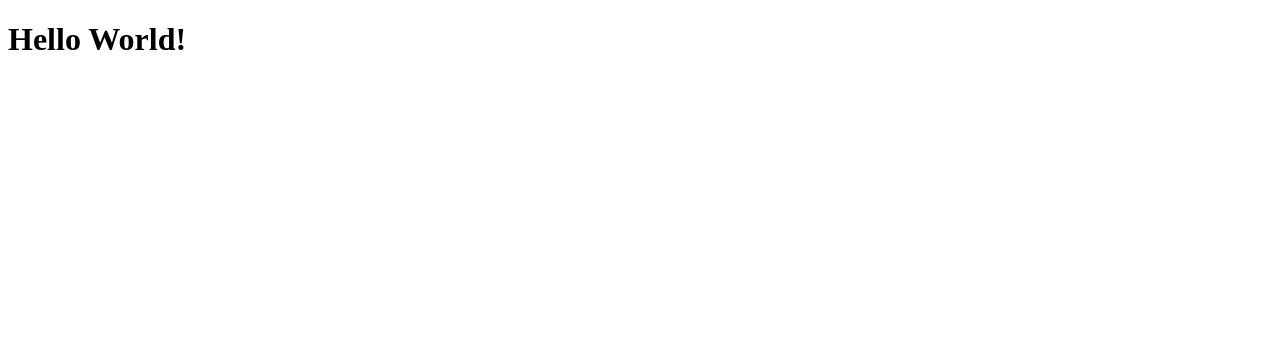
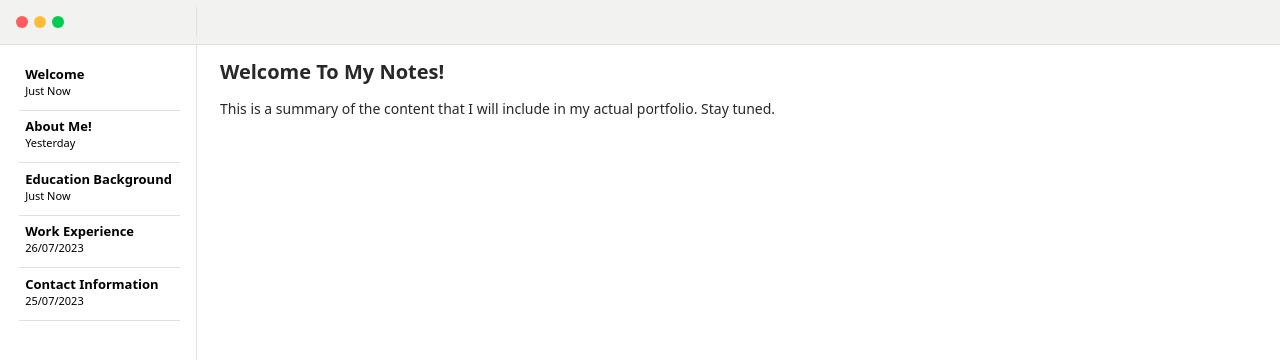
Before and after one commit to ansonyipannyee/my-personal-website, a plain HTML site: page index.html in a window 1280 px wide. Shown: the top 360 px of the page. Drawn offline with Linux system fonts and the light colour scheme.

Commit message:
structure of my webpage

```diff
--- a/index.html
+++ b/index.html
@@ -1,10 +1,62 @@
 <!DOCTYPE html>
 <html lang="en">
     <head>
-        <title>My Personal Website</title>
-      </head>
-      <body>
-        <h1>Hello World!</h1>
-      </body>
-    </html>
-</html>
+        <meta charset="utf-8">
+        <meta name="viewport" content="width=device-width">
+        <link rel="stylesheet" href="./style.css">
+        <title>Ann's Notes</title>
+    </head>
+
+    <body>
+        <div class="navbar-container">
+        <header>
+            <div class="wrapper">
+                <div class="btn close-btn"></div>
+                <div class="btn min-btn"></div>
+                <div class="btn max-btn"></div>
+            </div>
+        </header>
+        </div>
+
+        <div class="sidebar-container">
+            <div class="sidebar">
+                <ul class="list">
+                    <li class="item">
+                        <a href="./index.html">
+                            <button class="sidebar-btn">Welcome<br>
+                            <p class="day">Just Now</p></button>
+                        </a>
+                    </li>
+                    <li class="item">
+                        <a href="./about-me.html">
+                            <button class="sidebar-btn">About Me!<br>
+                            <p class="day">Yesterday</p></button>
+                        </a>
+                    </li>
+                    <li class="item">
+                        <a href="./education.html">
+                            <button class="sidebar-btn">Education Background<br>
+                            <p class="day">Just Now</p></button>
+                        </a>
+                    </li>
+                    <li class="item">
+                        <a href="./work.html">
+                            <button class="sidebar-btn">Work Experience<br>
+                            <p class="day">26/07/2023</p></button>
+                        </a>
+                    </li>
+                    <li class="item">
+                        <a href="./contact.html">
+                            <button class="sidebar-btn">Contact Information<br>
+                            <p class="day">25/07/2023</p></button>
+                        </a>
+                    </li>
+                </ul>
+            </div>
+            </div>
+
+        <div class="main">
+            <h1>Welcome To My Notes!</h1>
+            <p>This is a summary of the content that I will include in my actual portfolio. Stay tuned. </p>
+        </div>
+    </body>
--- /dev/null
+++ b/style.css
@@ -0,0 +1,169 @@
+body {
+    font-family: system-ui, -apple-system, BlinkMacSystemFont, 'Segoe UI', Roboto, Oxygen, Ubuntu, Cantarell, 'Open Sans', 'Helvetica Neue', sans-serif;
+    font-size: 13px;
+    color: #282828;
+    background-color: #FFFFFF;
+    margin: 0;
+}
+
+header {
+    background-color: #f2f2f1;
+    height: 30px;
+    width: auto;
+    padding-left: 10px;
+    padding-right: 10px;
+    padding-top: 7px;
+    padding-bottom: 7px;
+    border-bottom: 1px solid #e0e0e0;
+}
+
+.wrapper {
+    height: 30px;
+    width: 180px;
+    padding-left: 2.75px;
+    padding-right: 2.75px;
+    display: flex;
+    justify-content: left;
+    align-items: center;
+    border-right: 1px solid #e0e0e0;
+}
+
+.btn {
+    width: 12px;
+    height: 12px;
+    border-radius: 50%;
+    position: relative;
+    overflow: hidden;
+    cursor: pointer;
+    margin: 3px;
+}
+
+.btn:before, .btn:after {
+    content: "";
+    position: absolute;
+    top: 100%;
+    left: 50%;
+    transform: translate(-50%, -50%);
+    border-radius: 4px;
+    opacity: 0;
+    transition: 300ms;
+}
+
+.close-btn {
+    background: #FF5D5B;
+}
+
+.min-btn {
+    background: #FFBB39;
+}
+
+.max-btn {
+    background: #00CD4E;
+}
+
+.close-btn:before, .close-btn:after {
+    width: 1px;
+    height: 60%;
+    background: #313232;
+}
+
+.close-btn:before {
+    transform: translate(-50%,-50%) rotate(45deg);
+}
+
+.close-btn:after {
+    transform: translate(-50%,-50%) rotate(-45deg);
+}
+
+.min-btn:before {
+    width: 60%;
+    height: 1px;
+    background: #313232;
+}
+
+.max-btn:before {
+    width: 50%;
+    height: 50%;
+    background: #024D0F;
+}
+
+.max-btn:after {
+    width: 1px;
+    height: 70%;
+    transform: translate(-50%, -50%) rotate(45deg);
+    background: #00CD4E;
+}
+
+.btn:hover:before, .btn:hover:after {
+    top: 50%;
+    opacity: 1;
+}
+
+.sidebar-container {
+    height: 100%
+}
+
+.list {
+    padding-left: 1.2rem;
+}
+
+.sidebar {
+    display: block;
+    position: relative;
+    float:left;
+    height: 700px;
+    width: 180px;
+    border-right: 1px solid #e0e0e0;
+    cursor: pointer;
+    padding-right: 1rem;
+}
+
+ul li {
+    list-style: none;
+}
+
+.sidebar-btn {
+    font-size: 13px;
+    font-family: system-ui, -apple-system, BlinkMacSystemFont, 'Segoe UI', Roboto, Oxygen, Ubuntu, Cantarell, 'Open Sans', 'Helvetica Neue', sans-serif;
+    font-weight: bold;
+    background: #ffffff;
+    border:none;
+    border-radius: 5px;
+    text-align: left;
+    height: auto;
+    width: 160px;
+    padding-top: 0.5em;
+}
+
+.day {
+    font-size: 11px;
+    font-family: system-ui, -apple-system, BlinkMacSystemFont, 'Segoe UI', Roboto, Oxygen, Ubuntu, Cantarell, 'Open Sans', 'Helvetica Neue', sans-serif;
+    margin-top: 0px;
+    font-weight: lighter;
+}
+
+.item {
+    border-bottom: 1px solid #e0e0e0;
+}
+
+.sidebar-btn:hover {
+    background-color: #dcdcdc;
+}
+
+.sidebar-btn:active {
+    background: #ffe48a;
+}
+
+.main {
+    height: 100%;
+    margin-left: 220px;
+    margin-right: 17px;
+}
+
+.main h1 {
+    font-size: 20px;
+}
+
+.main p {
+    font-size: 14px;
+}
```
Also changed, not shown: about-me.html (added, +64 -0 lines), contact.html (added, +67 -0 lines), education.html (added, +65 -0 lines), work.html (added, +61 -0 lines), navbar-img/navbarleft.jpg (added), navbar-img/right.jpg (added).
